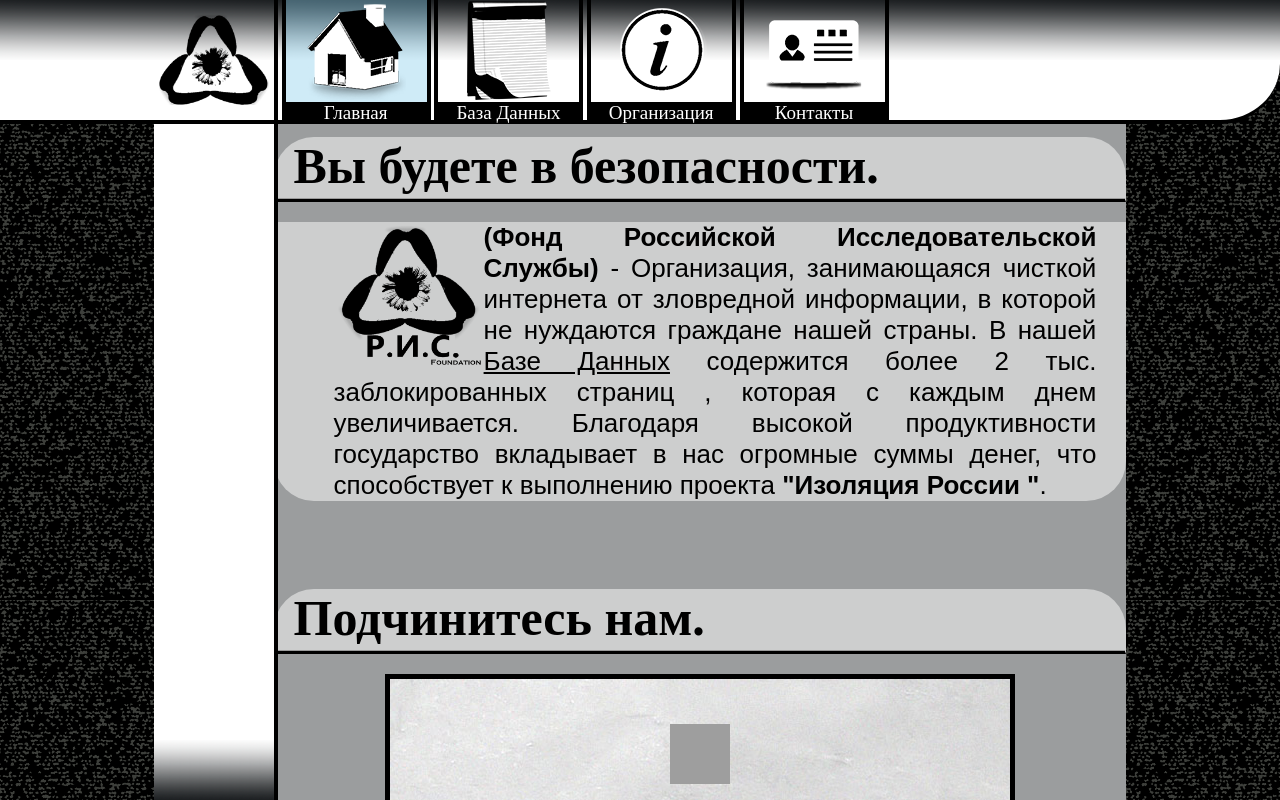
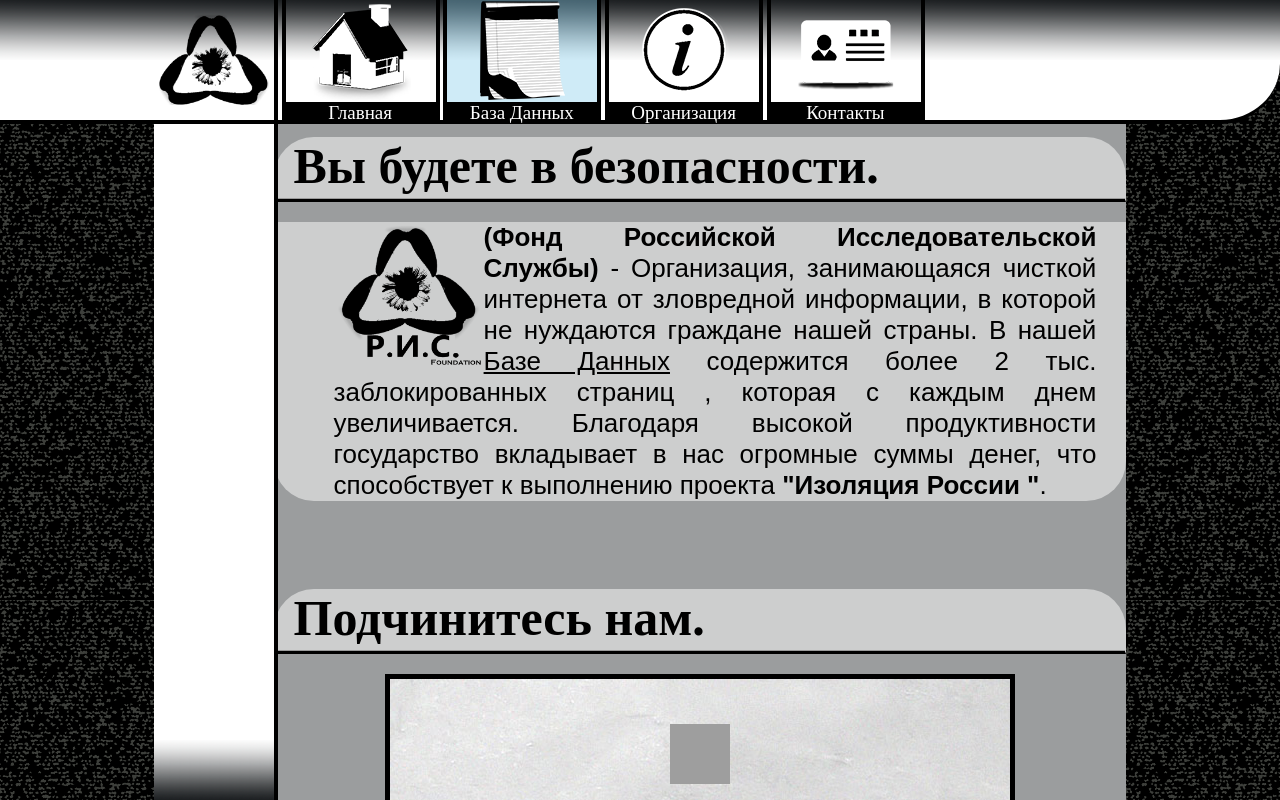
Before and after one commit to pucfoundation/main, a plain HTML site: page index.html in a window 1280 px wide. Shown: the top 800 px of the page. Drawn offline with Linux system fonts and the light colour scheme; grey boxes are pictures that could not be loaded.

Commit message:
Add files via upload

```diff
--- a/style.css
+++ b/style.css
@@ -1,6 +1,8 @@
 body{
+  background-color: #9b9d9e
 }
-img { pointer-events: none; }
+img { pointer-events: none;
+}
 .background{
 
 }
@@ -28,7 +30,7 @@ img { pointer-events: none; }
   margin: auto;
   position: absolute;
   width: 76%;
-  height: 1000px;
+  height: 700px;
   top: 0px;
   left: 0;
   right: 0;
@@ -38,14 +40,15 @@ img { pointer-events: none; }
   background-image: url(img/hz2.png);
   background-position: bottom;
   background-repeat: repeat-x;
-
+  background-color: white;
+z-index: 3;
   position: fixed;
   border-right: 4px solid black;
   width: 120px;
   height: 100%;
 }
 .head{
-  z-index:2;
+  z-index:4;
   background: url(img/hz.png) ;
   background-repeat: repeat-x;
   background-color: white;
@@ -89,7 +92,7 @@ img { pointer-events: none; }
   text-align: center;
   margin-left:-1px;
   display: inline-block;
-  width: 14%;
+  width: 150px;
 }
   #menu a{
   color: white;
@@ -110,7 +113,7 @@ padding-top: 102px;
 }
    #a{
   background: url(img/home.png) no-repeat;
-  background-color: rgb(135,206,235,0.4);
+
   background-position: center top;
 }
    #a:hover{
@@ -120,6 +123,7 @@ padding-top: 102px;
 }
    #b{
   background: url(img/block.png) no-repeat;
+  background-color: rgb(135,206,235,0.4);
   background-position: center top;
 }
    #b:hover{
@@ -141,15 +145,6 @@ padding-top: 102px;
    #d:hover{
     background: url(img/cont2.png) no-repeat;
     background-position: center top;}
-
-
-
-
-
-
-
-
-
 
 .content{
 margin-top: 85px;
```
